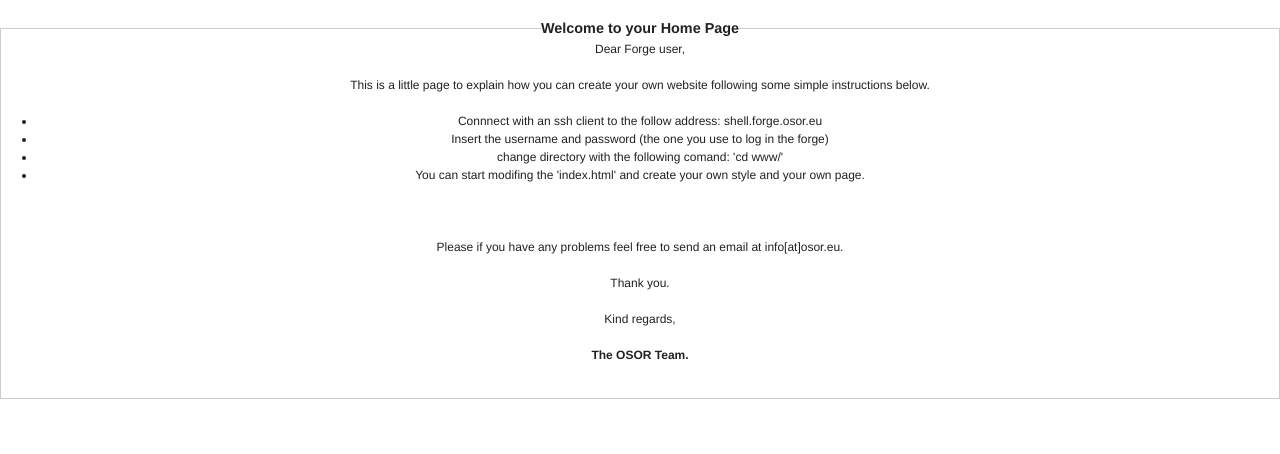
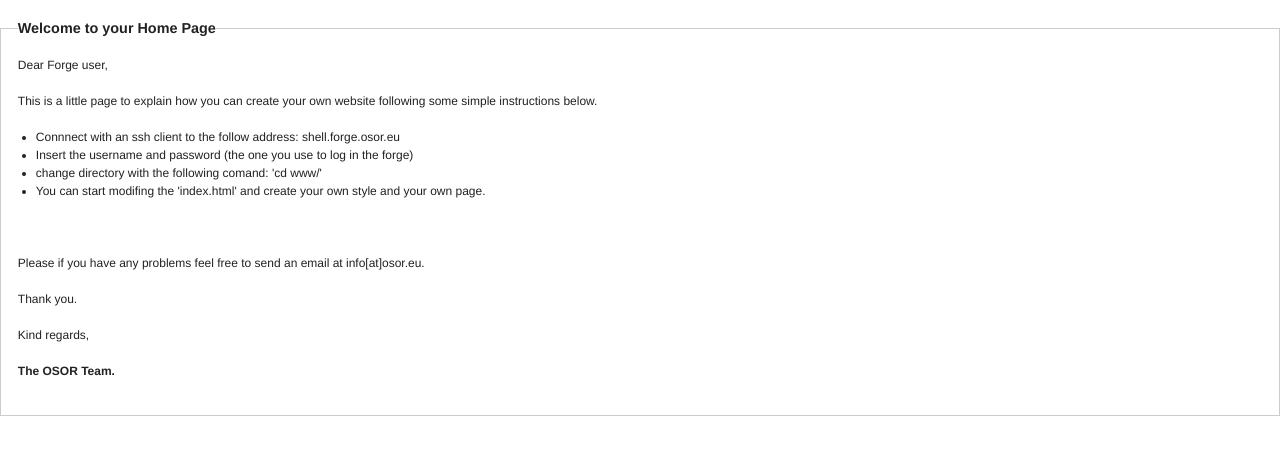
Before and after one commit to beppec56/odf-xades, a plain HTML site: page web/index.html in a window 1280 px wide. Drawn offline with Linux system fonts and the light colour scheme; files that its build step writes are made by us from their sources.

Commit message:
Some small changes on the way of web...
git-svn-id: https://joinup.ec.europa.eu/svn/ooo-xadessig-it/trunk@37 ae2944e6-8456-422b-b884-7dc9435bd57f

```diff
--- a/web/index.html
+++ b/web/index.html
@@ -2,11 +2,16 @@
         "http://www.w3.org/TR/xhtml1/DTD/xhtml1-transitional.dtd">
 		<html xmlns="http://www.w3.org/1999/xhtml" lang="en">
 <head>
-<link rel="stylesheet" href="css/blueprint/screen.css" type="text/css" media="screen, projection" />
-<link rel="stylesheet" href="css/blueprint/print.css" type="text/css" media="print" />
-<link rel="stylesheet" href="css/blueprint/ie.css" type="text/css" media="screen, projection" />
+        <title>Welcome</title>
 
-        <title>Welcome</title>
+  <!-- Framework CSS -->
+	<link rel="stylesheet" href="../../blueprint/screen.css" type="text/css" media="screen, projection">
+	<link rel="stylesheet" href="../../blueprint/print.css" type="text/css" media="print">
+  <!--[if IE]><link rel="stylesheet" href="../../blueprint/ie.css" type="text/css" media="screen, projection"><![endif]-->
+
+
+	<!-- Import fancy-type plugin for the sample page. -->
+	<link rel="stylesheet" href="../../blueprint/plugins/fancy-type/screen.css" type="text/css" media="screen, projection">
 
         </head>
 <body>
```
